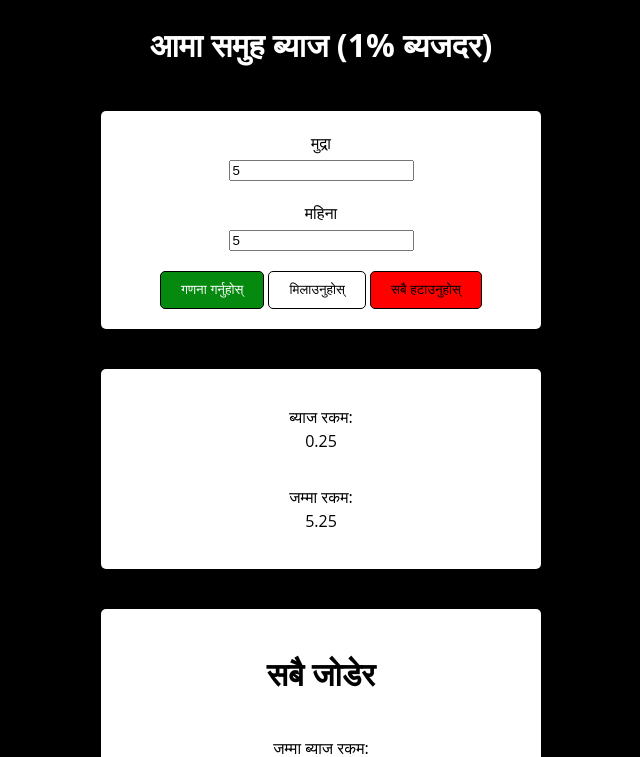
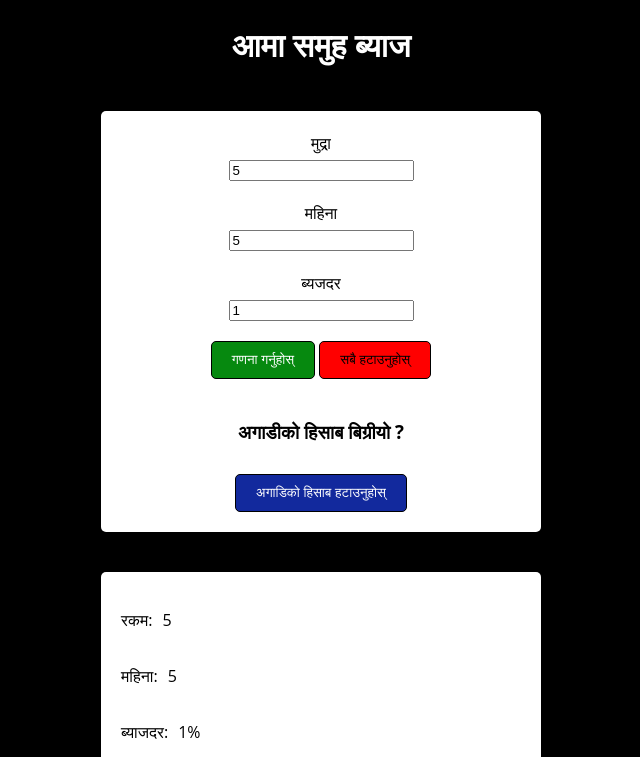
Before and after one commit to DcodeNischal/calculate, a plain HTML site: page index.html in a window 1280 px wide. Both pictures are taken after typing "5", "5" into the empty fields and a click on the button "गणना गर्नुहोस्". Shown: the top 757 px of the page, without its empty margins (319-959 px from the left). Drawn offline with Linux system fonts and the light colour scheme.

Commit message:
Add files via upload

```diff
--- a/index.html
+++ b/index.html
@@ -11,7 +11,7 @@
       type="image/x-icon"
     />
 
-    <!-- Style -->
+    <!-- CSS -->
     <style>
       body {
         background-color: #000;
@@ -89,15 +89,13 @@
         color: #000;
         border-radius: 5px;
         display: flex;
-        align-items: center;
-        justify-content: center;
         flex-direction: column;
       }
 
       .result p {
         text-align: center;
         display: flex;
-        flex-direction: column;
+        gap: 10px;
       }
 
       img {
@@ -112,29 +110,66 @@
         border: #fff 1px solid;
         padding: 5px 10px;
       }
+
+      .undo-redo {
+        display: flex;
+        flex-direction: column;
+        gap: 10px;
+        align-items: center;
+        justify-content: center;
+      }
+
+      #undo {
+        background-color: rgb(18, 41, 157);
+        color: rgb(255, 255, 255);
+        border: none;
+        padding: 10px 20px;
+        border-radius: 5px;
+        cursor: pointer;
+        border: 1px solid #000;
+      }
     </style>
   </head>
+
   <body>
     <!-- Title -->
-    <h1>आमा समुह ब्याज (1% ब्यजदर)</h1>
+    <h1>आमा समुह ब्याज</h1>
 
     <!-- Calculate interest using month and money -->
+
     <form action="" method="post">
       <label for="money"
         >मुद्रा <br /><input type="number" name="money" id="money"
       /></label>
+
       <label for="month"
         >महिना <br /><input type="number" name="month" id="month"
       /></label>
+
+      <label for="interestRate"
+        >ब्यजदर <br /><input
+          type="number"
+          name="interestRate"
+          id="interestRate"
+          value="1"
+      /></label>
+
       <div class="buttons">
         <button class="button" id="calculate">गणना गर्नुहोस्</button>
-        <button class="button" id="reset">मिलाउनुहोस्</button>
         <button class="button" id="delete">सबै हटाउनुहोस्</button>
+      </div>
+
+      <div class="undo-redo">
+        <h3>अगाडीको हिसाब बिग्रीयो ?</h3>
+        <button class="button" id="undo">अगाडिको हिसाब हटाउनुहोस्</button>
       </div>
     </form>
 
     <!-- Display Result i.e. interest amount and total amount -->
     <div class="result">
+      <p>रकम: <span id="moneyonly"></span></p>
+      <p>महिना: <span id="monthonly"></span></p>
+      <p>ब्याजदर: <span id="interestRateonly"></span></p>
       <p>ब्याज रकम: <span id="interest"></span></p>
       <p>जम्मा रकम: <span id="total"></span></p>
     </div>
@@ -149,6 +184,7 @@
       </p>
     </div>
 
+    <!-- Footer -->
     <div class="footer">
       <p>
         Made with ♡ by
@@ -160,7 +196,11 @@
     <script>
       const interest = document.getElementById("interest");
       const total = document.getElementById("total");
+      const moneyonly = document.getElementById("moneyonly");
+      const monthonly = document.getElementById("monthonly");
+      const interestRateonly = document.getElementById("interestRateonly");
 
+      /*Calculate and display result function*/
       document.getElementById("calculate").addEventListener("click", (e) => {
         e.preventDefault();
         const totalInterest = parseInt(
@@ -174,12 +214,18 @@
         );
         const money = document.getElementById("money").value;
         const month = document.getElementById("month").value;
+        const interestRate =
+          document.getElementById("interestRate").value / 100;
 
-        const interestAmount = money * 0.01 * month;
+        const interestAmount = money * interestRate * month;
         const totalAmount = Number(money) + Number(interestAmount);
 
         interest.innerHTML = interestAmount;
         total.innerHTML = totalAmount;
+        moneyonly.innerHTML = money;
+        monthonly.innerHTML = month;
+        interestRateonly.innerHTML = interestRate * 100 + "%";
+
         document.getElementById("totalInterest").innerHTML =
           totalInterest + interestAmount;
         document.getElementById("totalAmount").innerHTML =
@@ -188,12 +234,7 @@
           totalAmountWithInterest + totalAmount;
       });
 
-      document.getElementById("reset").addEventListener("click", (e) => {
-        e.preventDefault();
-        document.getElementById("money").value = "";
-        document.getElementById("month").value = "";
-      });
-
+      /*Delete all input and result*/
       document.getElementById("delete").addEventListener("click", (e) => {
         e.preventDefault();
         document.getElementById("totalInterest").innerHTML = 0;
@@ -204,6 +245,47 @@
         document.getElementById("money").value = "";
         document.getElementById("month").value = "";
       });
+
+      /*Undo last input and calculation*/
+
+      document.getElementById("undo").addEventListener("click", (e) => {
+        e.preventDefault();
+
+        /* Check if innerHtml is empty */
+        if (document.getElementById("moneyonly").innerHTML === "") {
+          return;
+        }
+        const totalInterest = parseInt(
+          document.getElementById("totalInterest").innerHTML
+        );
+        const totalAm = parseInt(
+          document.getElementById("totalAmount").innerHTML
+        );
+        const totalAmountWithInterest = parseInt(
+          document.getElementById("totalAmountWithInterest").innerHTML
+        );
+        const money = document.getElementById("moneyonly").innerHTML;
+        const month = document.getElementById("monthonly").innerHTML;
+        const interestRate =
+          parseInt(document.getElementById("interestRateonly").innerHTML) / 100;
+
+        const interestAmount = money * interestRate * month;
+        const totalAmount = Number(money) + Number(interestAmount);
+
+        document.getElementById("totalInterest").innerHTML =
+          totalInterest - interestAmount;
+        document.getElementById("totalAmount").innerHTML =
+          totalAm - Number(money);
+        document.getElementById("totalAmountWithInterest").innerHTML =
+          totalAmountWithInterest - totalAmount;
+        document.getElementById("interest").innerHTML = "";
+        document.getElementById("total").innerHTML = "";
+        document.getElementById("money").value = "";
+        document.getElementById("month").value = "";
+        document.getElementById("moneyonly").innerHTML = "";
+        document.getElementById("monthonly").innerHTML = "";
+        document.getElementById("interestRateonly").innerHTML = "";
+      });
     </script>
   </body>
 </html>
```
